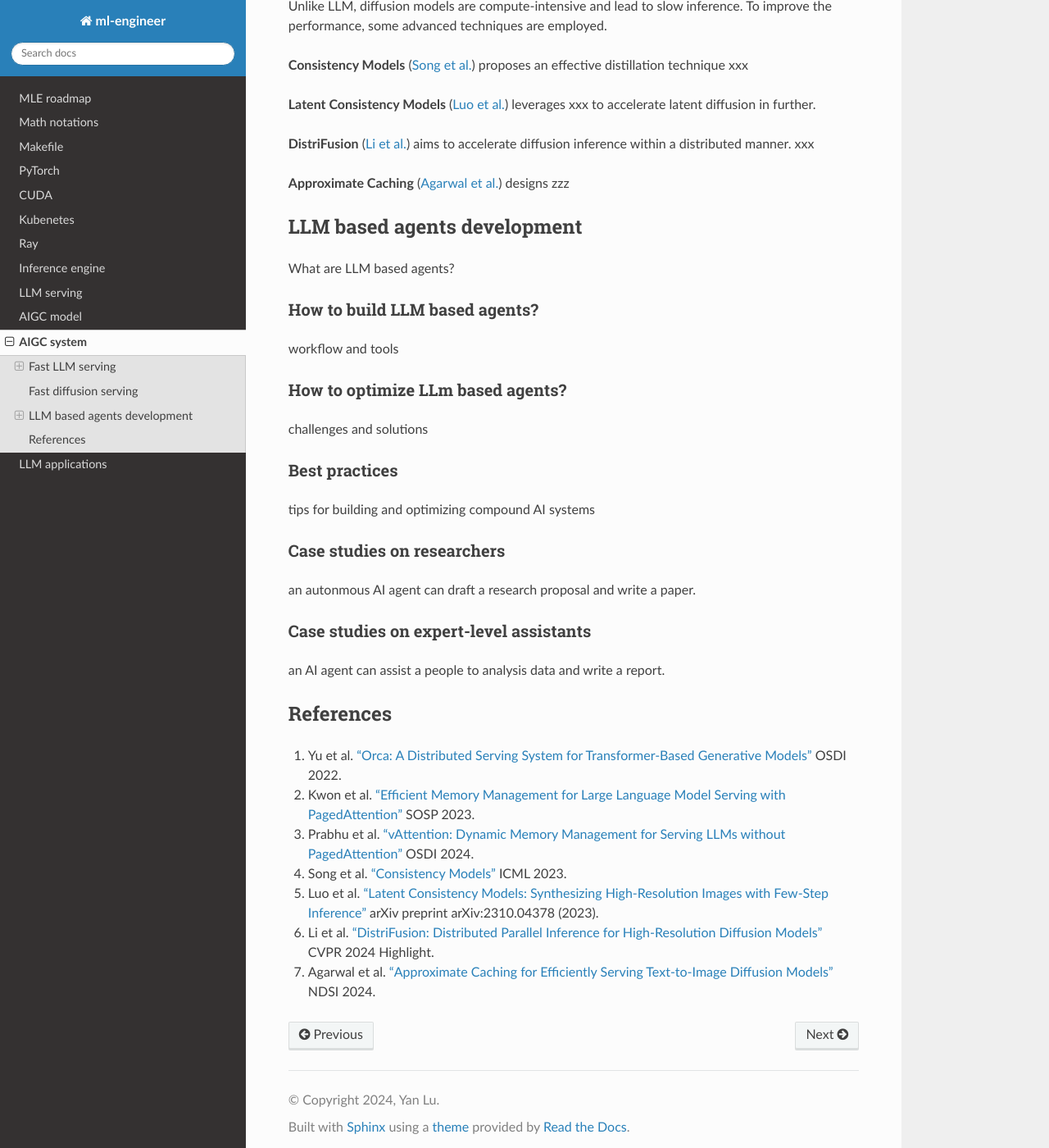
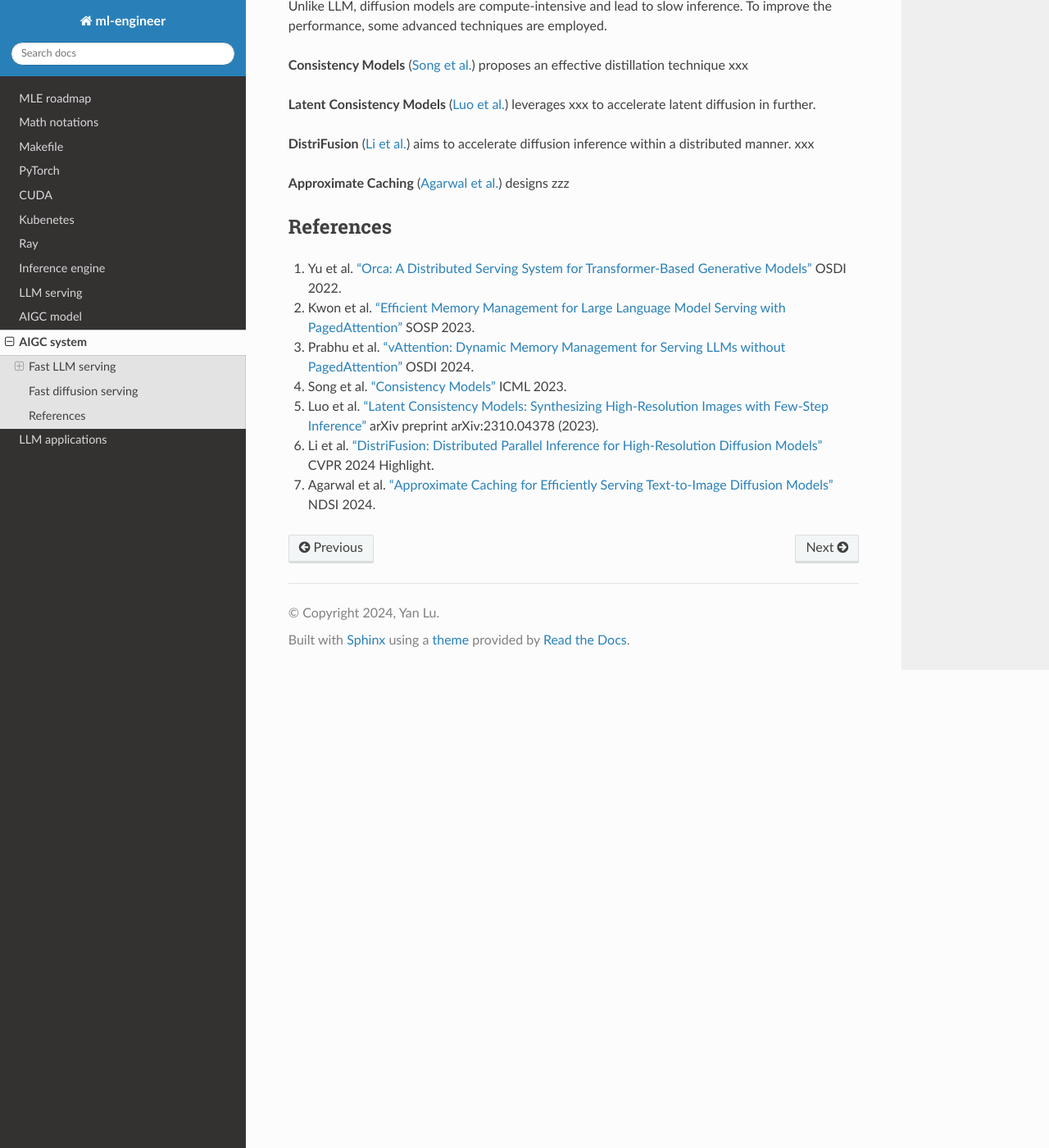
Before and after one commit to Jason-cs18/ml-engineer, a Sphinx documentation site: the page built from docs/source/aigc_system.rst, in a window 1280 px wide and 1400 px high, scrolled down 614 px. Shown: the whole window at 82% size. Built offline with Sphinx 7.4.7 and the Read the Docs theme 3.1.0, drawn with Linux system fonts in a browser that asks for light colours.

Commit message:
update aigc

```diff
--- a/docs/source/aigc_system.rst
+++ b/docs/source/aigc_system.rst
@@ -29,30 +29,6 @@ Unlike LLM, diffusion models are compute-intensive and lead to slow inference. T
 
 **Approximate Caching** (`Agarwal et al. <https://www.usenix.org/conference/nsdi24/presentation/agarwal-shubham>`_) designs zzz
 
-LLM based agents development
---------------------------------
-What are LLM based agents?
-
-How to build LLM based agents?
-^^^^^^^^^^^^^^^^^^^^^^^^^^^^^^^^^^
-workflow and tools
-
-How to optimize LLm based agents?
-^^^^^^^^^^^^^^^^^^^^^^^^^^^^^^^^^^^^^
-challenges and solutions
-
-Best practices
-^^^^^^^^^^^^^^
-tips for building and optimizing compound AI systems
-
-Case studies on researchers
-^^^^^^^^^^^^^^^^^^^^^^^^^^^
-an autonmous AI agent can draft a research proposal and write a paper.
-
-Case studies on expert-level assistants
-^^^^^^^^^^^^^^^^^^^^^^^^^^^^^^^^^^^^^^^
-an AI agent can assist a people to analysis data and write a report.
-
 References
 -----------
 1. Yu et al. `"Orca: A Distributed Serving System for Transformer-Based Generative Models" <https://www.usenix.org/conference/osdi22/presentation/yu>`_ OSDI 2022.
```
Also changed, not shown: docs/source/aigc_model.rst (+32 -15 lines).
